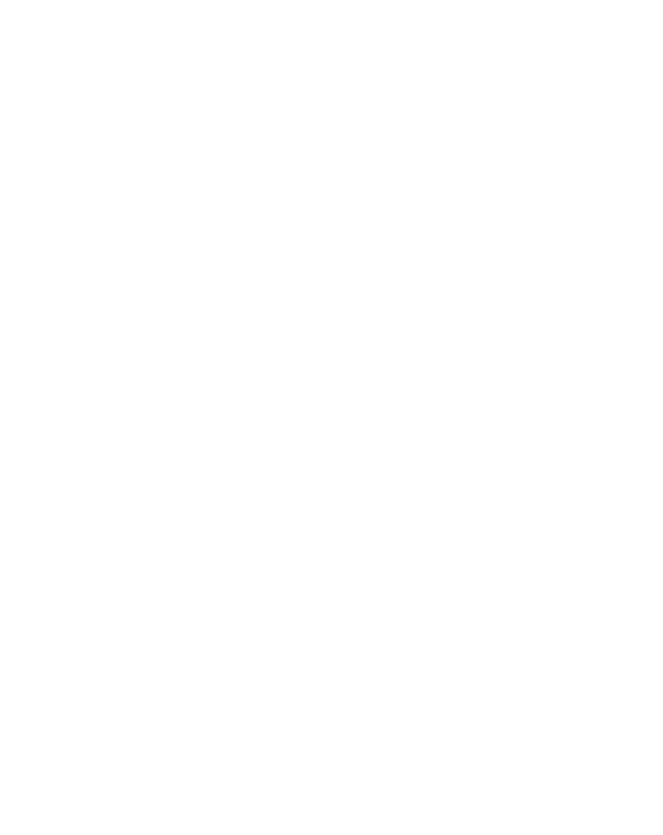
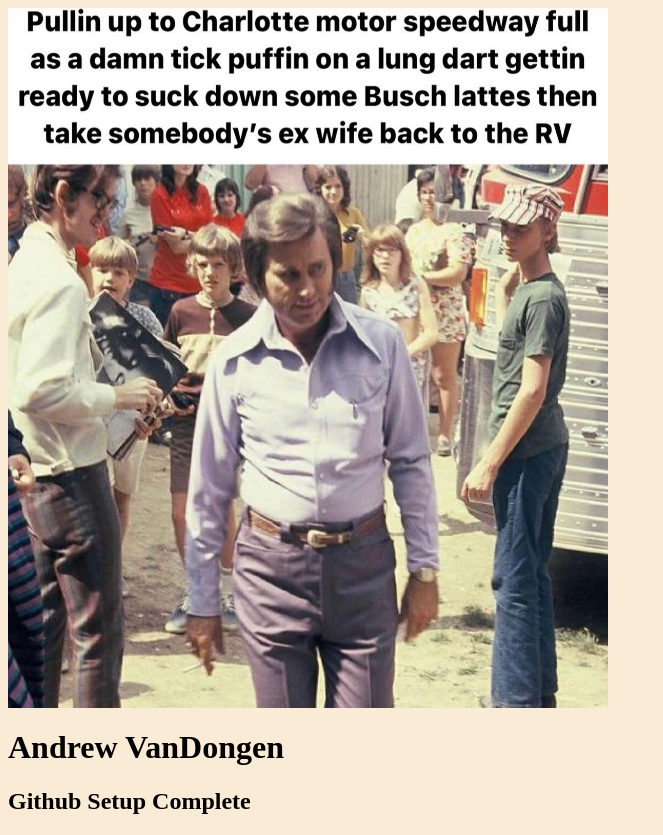
Before and after one commit to Andrew3000-poo/Exersize-3, a plain HTML site: page index.html in a window 1280 px wide. Shown: the whole page, without its empty margins (0-663 px from the left). Before the commit the page ends 800 px from the top, so only its background shows below. Drawn offline with Linux system fonts and the light colour scheme.

Commit message:
Pictures and whatnot

```diff
--- a/index.html
+++ b/index.html
@@ -3,7 +3,16 @@
   <head>
     <title> Github Setup</title>
     <meta charset="utf-8" />
+    <!-- Created by Andrew VanDongen-->
   </head>
+  <body style="background-color:AntiqueWhite;">
+<img src="GeorgeJones.jpeg" alt="GeorgeJones"style="width:600;height:700;">
+<h1>
+  Andrew VanDongen
+  </h1>
 
-
+  <h2>
+    Github Setup Complete
+  </h2>
+      </body>
 </html>
```
